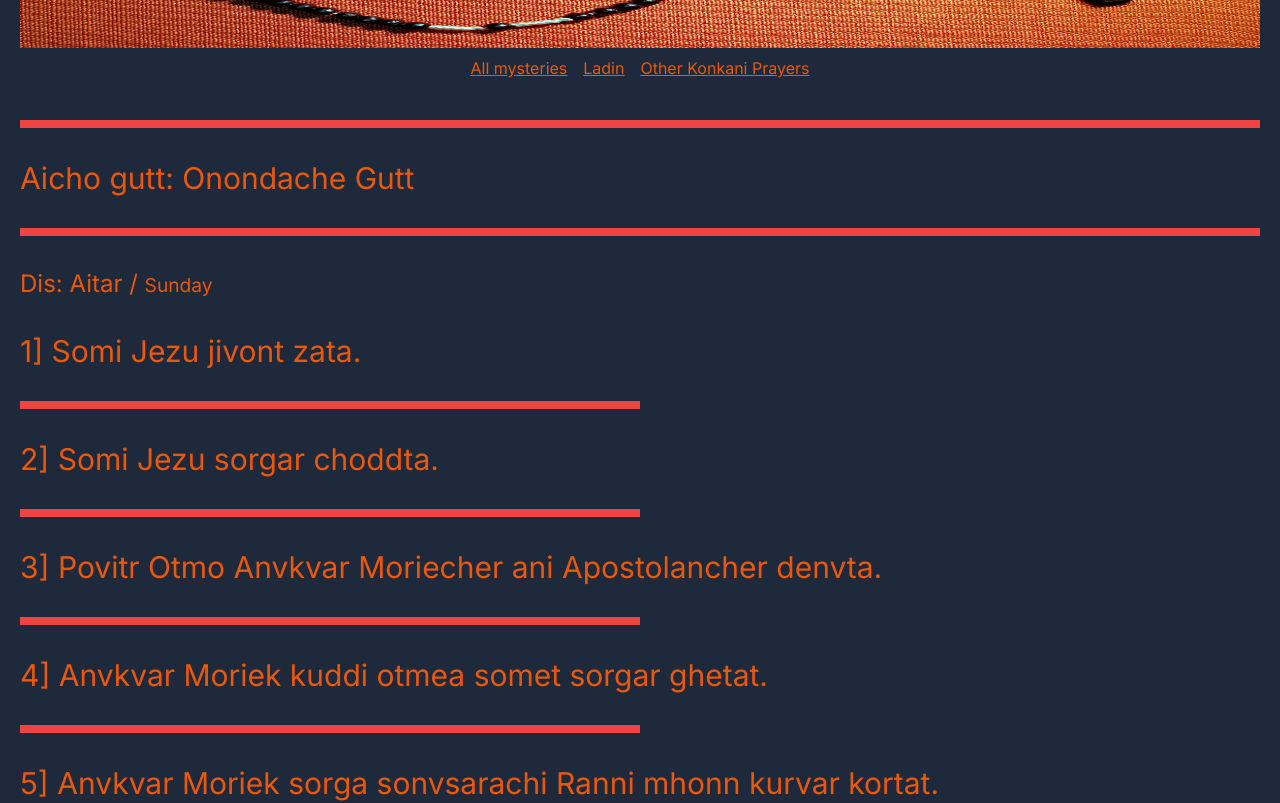
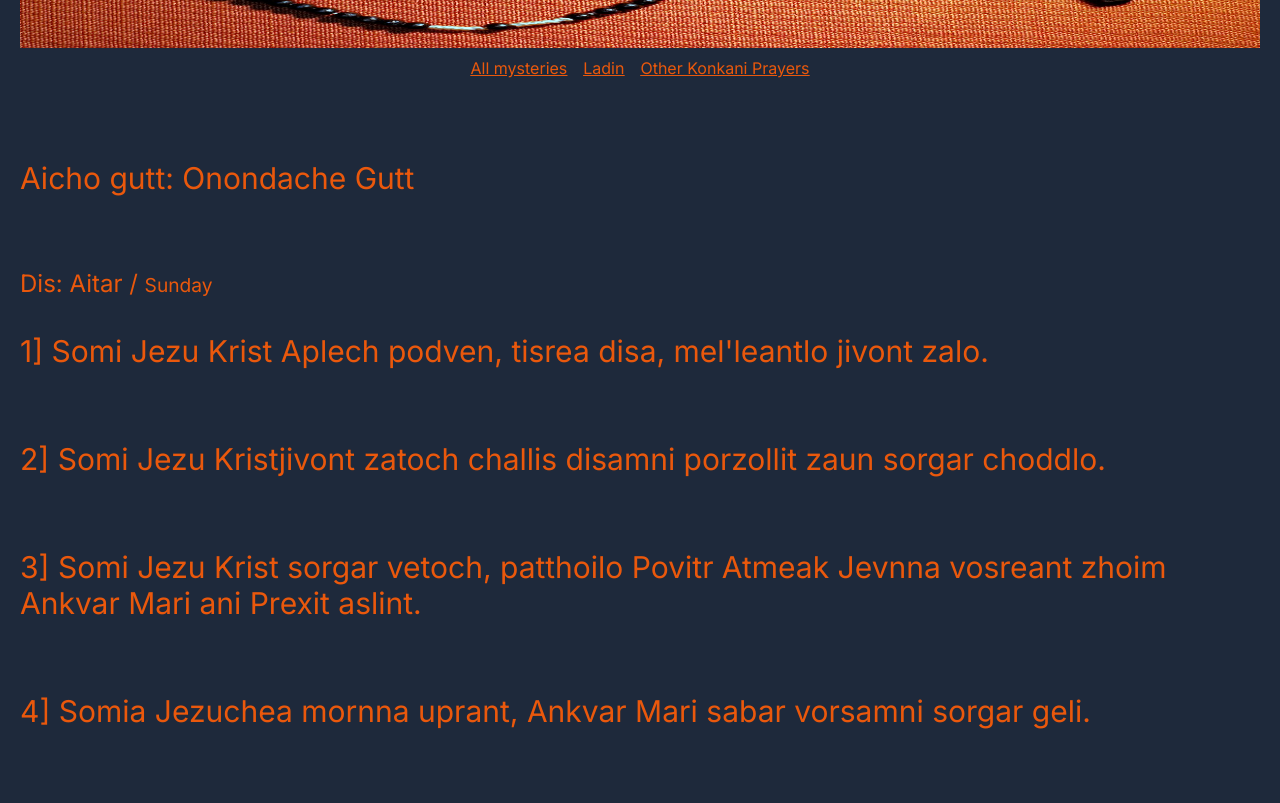
Before and after one commit to Joshuajrodrigues/ters, a Next.js app: page / in a window 1280 px wide. Shown: the part 320-1123 px from the top of the page. Built offline with nearby package versions, Linux system fonts and the light colour scheme.

Commit message:
mystery correction

```diff
--- a/app/components/todaysMystery.tsx
+++ b/app/components/todaysMystery.tsx
@@ -9,9 +9,9 @@ export const TodaysMystery=({gutt}:{gutt:RosaryOfTheDay[]})=>{
     let data = gutt[0]
     return(
         <>
-            <div className=" bg-red-500 h-2 my-8" ></div>
+            <div className=" text-orange-600  h-2 my-8" ></div>
         <h2 className=" text-3xl mt-8">Aicho gutt: {data.title}</h2>
-        <div className=" bg-red-500 h-2 my-8" ></div>
+        <div className=" text-orange-600 h-2 my-8" ></div>
         <h3 className="mt-8 text-2xl ">Dis: {mapDayToKonkani[getDay().toLowerCase()]} / <small> {getDay()}</small></h3>
         {
             data.mysteries.map((item,index)=>(
@@ -19,7 +19,7 @@ export const TodaysMystery=({gutt}:{gutt:RosaryOfTheDay[]})=>{
                 <h4 key={item.title} className="text-3xl my-8">
                     {`${index+1}] ${item.title}`}
                 </h4>
-                <div className=" bg-red-500 h-2 my-8 w-1/2" ></div>
+                <div className=" text-orange-600  h-2 my-8 w-1/2" ></div>
                 </>
             ))
         }
--- a/app/data/rosary.json
+++ b/app/data/rosary.json
@@ -72,20 +72,20 @@
         "engTitle":"The Glorious Mysteries",
         "mysteries": [
           {
-            "title": "Somi Jezu jivont zata."
+            "title": "Somi Jezu Krist Aplech podven, tisrea disa, mel'leantlo jivont zalo."
           },
           {
-            "title": "Somi Jezu sorgar choddta."
+            "title": "Somi Jezu Kristjivont zatoch challis disamni porzollit zaun sorgar choddlo."
           },
           {
-            "title": "Povitr Otmo Anvkvar Moriecher ani Apostolancher denvta."
+            "title": "Somi Jezu Krist sorgar vetoch, patthoilo Povitr Atmeak Jevnna vosreant zhoim Ankvar Mari ani Prexit aslint."
           },
           {
-            "title": "Anvkvar Moriek kuddi otmea somet sorgar ghetat."
+            "title": "Somia Jezuchea mornna uprant, Ankvar Mari sabar vorsamni sorgar geli."
           },
 
           {
-            "title": "Anvkvar Moriek sorga sonvsarachi Ranni mhonn kurvar kortat."
+            "title": "Povitr Tritven Ankvar Mariechea mostokar mukutt ghalo ani tika sorga ani sonvsarachi Ranni keli."
           }
         ]
       }
```
